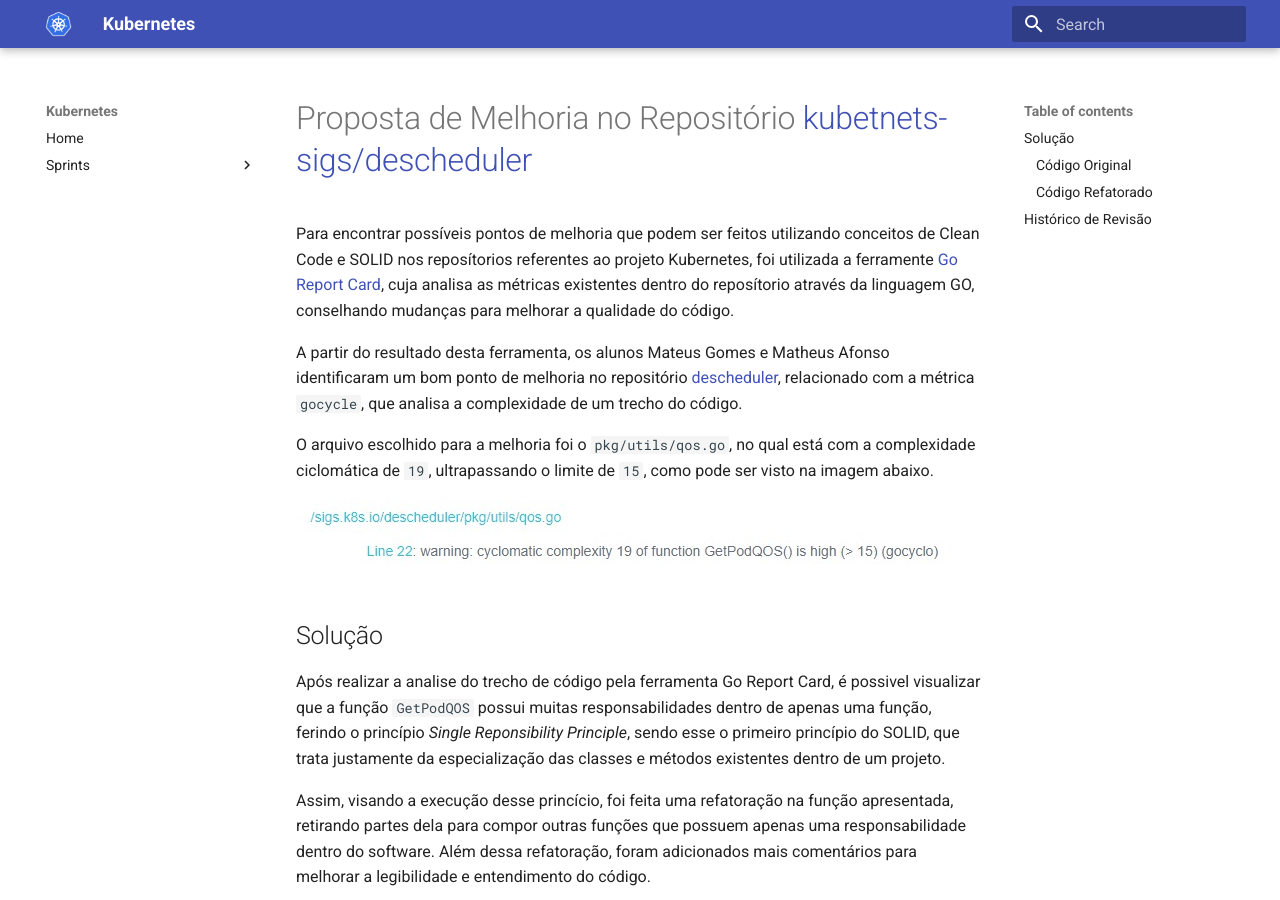
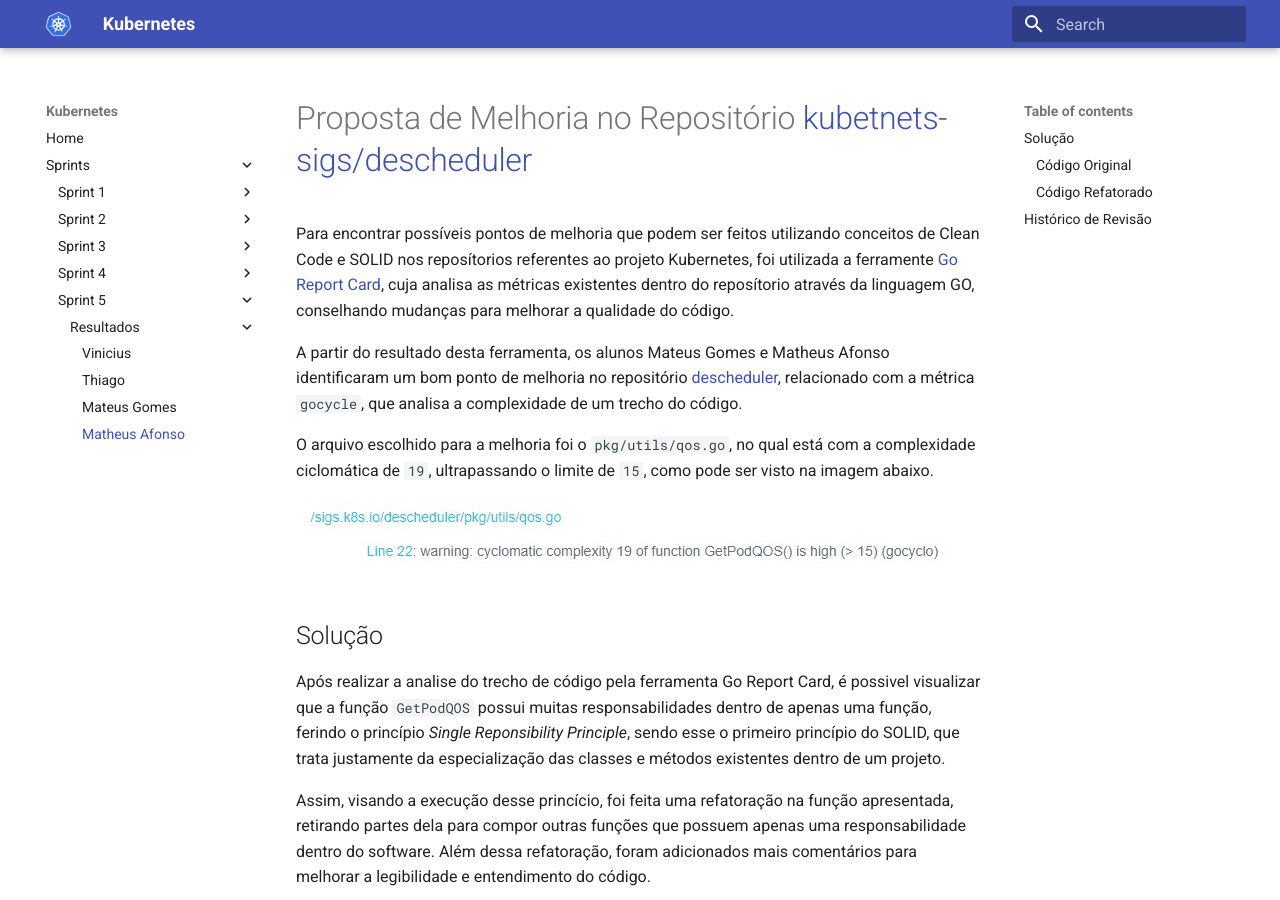
Before and after one commit to GCES-Kubernetes-2021-2/docs, an MkDocs documentation site: the page built from docs/sprints/sprint_5/resultados/matheus_afonso.md, in a window 1280 px wide and 900 px high. Built offline with MkDocs 1.6.1 and Material for MkDocs 9.7.7, drawn with Linux system fonts in a browser that asks for light colours.

Commit message:
matheus afonso nav

```diff
--- a/mkdocs.yml
+++ b/mkdocs.yml
@@ -28,6 +28,7 @@
         - Vinicius: sprints/sprint_5/resultados/vinicius.md
         - Thiago: sprints/sprint_5/resultados/thiago.md
         - Mateus Gomes: sprints/sprint_5/resultados/mateus_gomes.md
+        - Matheus Afonso: sprints/sprint_5/resultados/matheus_afonso.md
 theme:
   name: material
   logo: assets/kubernetes-icon.png
```
